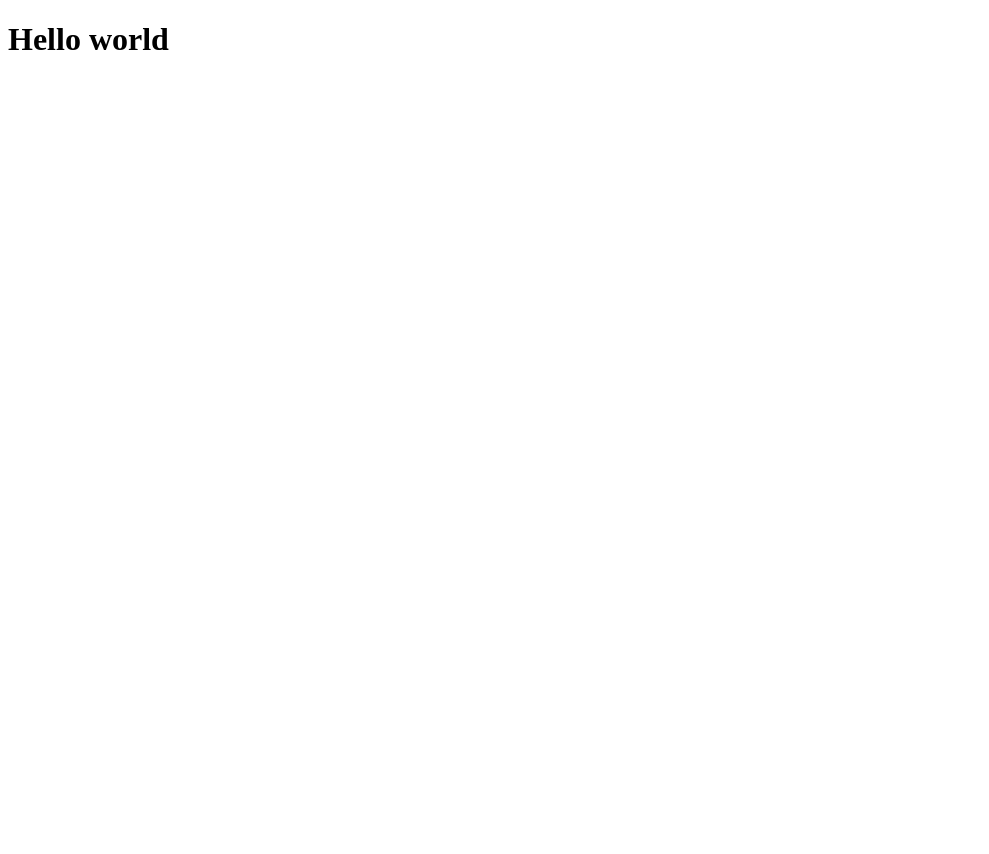
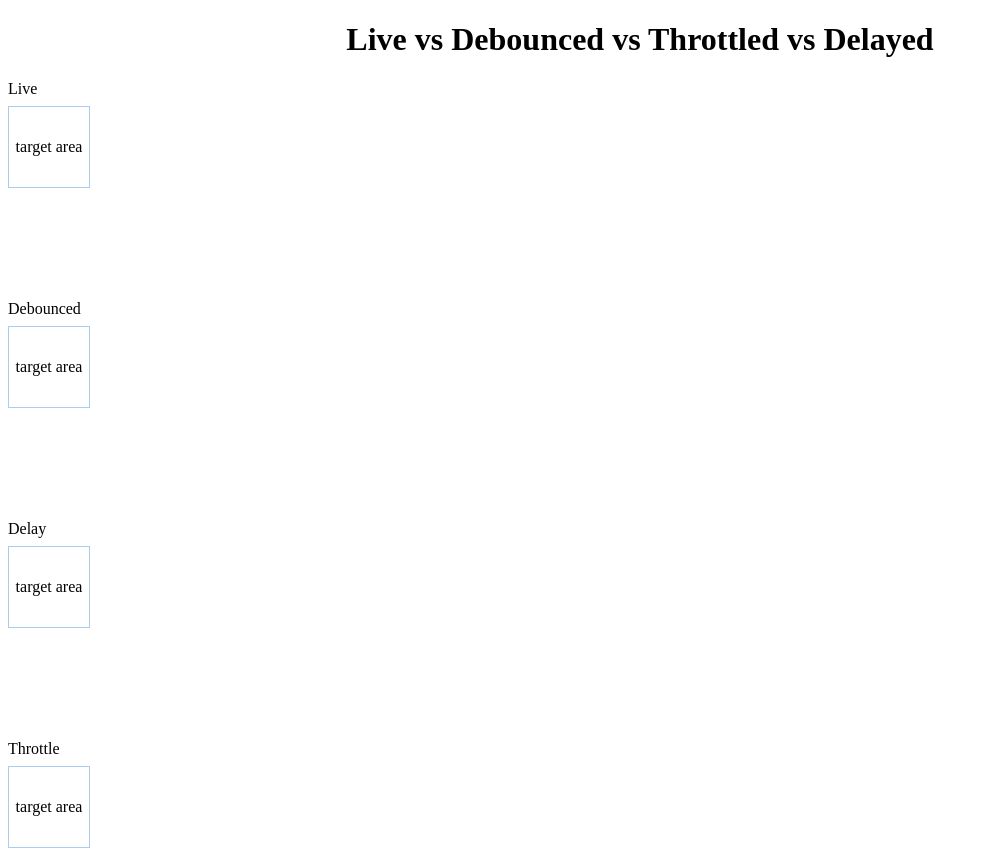
Before and after one commit to worc/wait, a React app: page / in a window 1280 px wide. Shown: the top 854 px of the page, without its empty margins (0-989 px from the left). Before the commit the page ends 800 px from the top, so only its background shows below. Built offline with nearby package versions, Linux system fonts and the light colour scheme.

Commit message:
setup a demo in the app component

```diff
--- a/src/app.tsx
+++ b/src/app.tsx
@@ -1,7 +1,37 @@
 import React from 'react'
+import styled from 'styled-components'
+
+import Live from './strategies/live'
+import Debounce from './strategies/debounce'
+import Throttle from './strategies/throttle'
+import Delay from './strategies/delay'
+
+const Demo = styled.div`
+  display: flex;
+  flex-flow: column nowrap;
+  gap: 24px;
+
+  & > div {
+    display: flex;
+    flex-flow: column nowrap;
+    gap: 8px;
+  }
+`
 
 export default function App () {
+  const timeout = 1000
+
   return (
-    <h1>Hello world</h1>
+    <>
+      <h1 style={{ textAlign: 'center' }}>Live vs Debounced vs Throttled vs Delayed</h1>
+
+      <Demo>
+        <Live/>
+        <Debounce timeout={ timeout }/>
+        <Delay timeout={ timeout }/>
+        <Throttle timeout={ timeout }/>
+      </Demo>
+
+    </>
   )
 }
```
